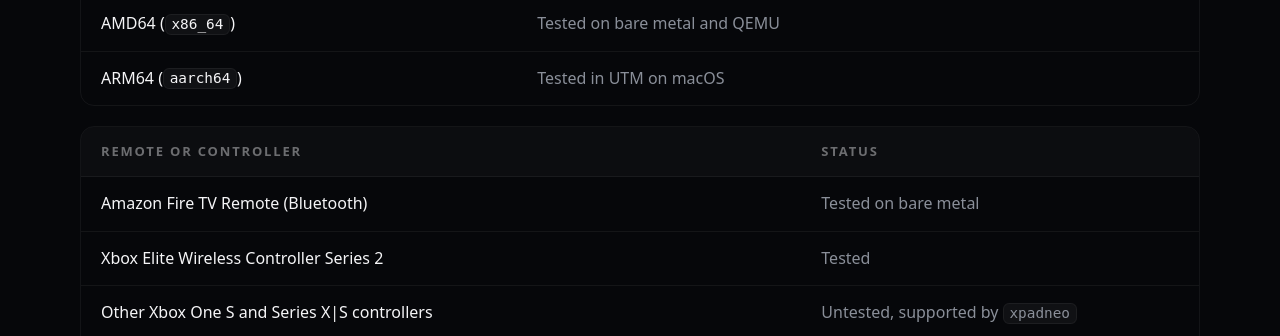
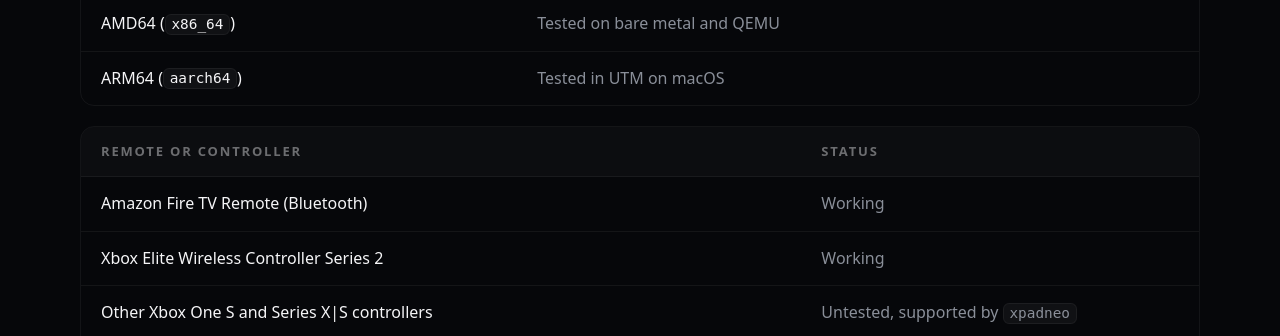
Before and after one commit to bigfootos/website, a plain HTML site: page site/index.html in a window 1280 px wide. Shown: the part 4777-5113 px from the top of the page. Drawn offline with Linux system fonts and the light colour scheme.

Commit message:
Edit index.html

```diff
--- a/site/index.html
+++ b/site/index.html
@@ -196,8 +196,8 @@
           <table>
             <thead><tr><th>Remote or controller</th><th>Status</th></tr></thead>
             <tbody>
-              <tr><td>Amazon Fire TV Remote (Bluetooth)</td><td>Tested on bare metal</td></tr>
-              <tr><td>Xbox Elite Wireless Controller Series 2</td><td>Tested</td></tr>
+              <tr><td>Amazon Fire TV Remote (Bluetooth)</td><td>Working</td></tr>
+              <tr><td>Xbox Elite Wireless Controller Series 2</td><td>Working</td></tr>
               <tr><td>Other Xbox One S and Series X|S controllers</td><td>Untested, supported by <code>xpadneo</code></td></tr>
               <tr><td>Chromecast with Google TV Remote (Bluetooth)</td><td>Untested</td></tr>
               <tr><td>HDMI-CEC TV remotes, Pulse-Eight USB-CEC adapters, IR receivers</td><td>Supported</td></tr>
```
